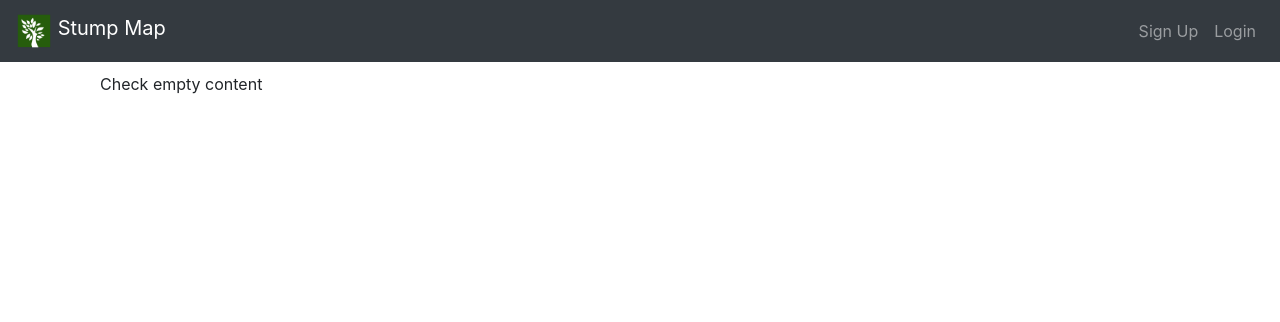
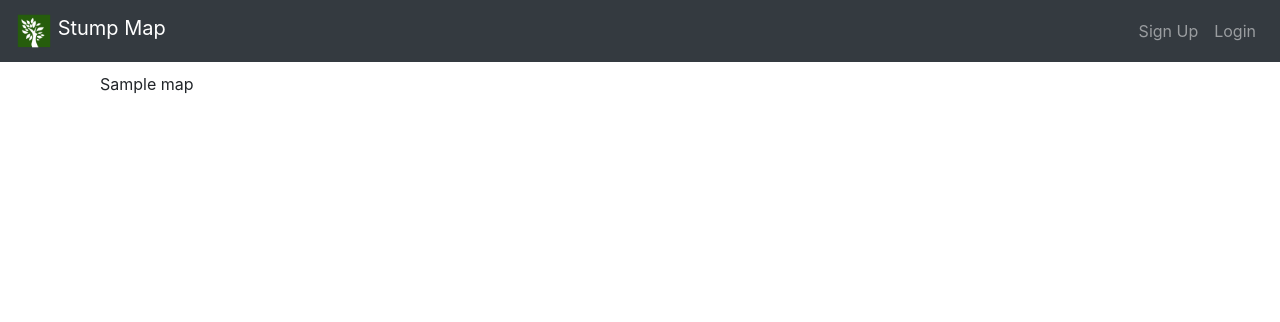
Before and after one commit to aslepaugo/stump-map, a Flask app: template webapp/templates/index.html in a window 1280 px wide. Shown: the top 322 px of the page. Run offline with Flask 2, Linux system fonts and the light colour scheme; the template is opened without the code that fills it: most values are stand-ins (such as "Sample title", 1, 10 or a date in 2020); some libraries are stand-ins or nearby versions.

Commit message:
Fixed stump model

```diff
--- a/webapp/__init__.py
+++ b/webapp/__init__.py
@@ -21,7 +21,6 @@ def create_app():
     def load_user(user_id):
         return User.query.get(int(user_id))
 
-
     from .auth import auth as auth_blueprint
     from .main import main as main_blueprint
 
--- a/webapp/config.py
+++ b/webapp/config.py
@@ -1,4 +1,4 @@
 SECRET_KEY = 'secret-key-goes-here'
 SQLALCHEMY_TRACK_MODIFICATIONS = True
 TEMPLATES_AUTO_RELOAD = True
-SQLALCHEMY_DATABASE_URI = 'postgresql+psycopg2://postgres:postgres@localhost:5430/localDB'
+SQLALCHEMY_DATABASE_URI = 'postgresql+psycopg2://postgres:postgres@localhost:5430/stump_map'
--- a/webapp/main.py
+++ b/webapp/main.py
@@ -1,6 +1,8 @@
 from flask import Blueprint, render_template, redirect, url_for, request
 from flask_login import login_required, current_user
 import folium
+
+from webapp.models import Stump
 
 main = Blueprint('main', __name__)
 
--- a/webapp/models.py
+++ b/webapp/models.py
@@ -12,3 +12,9 @@ class Invite(db.Model):
     id = db.Column(db.Integer, primary_key=True)
     invite_code = db.Column(db.String(20), unique=True)
     expire_date = db.Column(db.DateTime)
+
+
+class Stump(db.Model):
+    id = db.Column(db.Integer, primary_key=True)
+    latitude = db.Column(db.Float)
+    longitude = db.Column(db.Float)
--- a/webapp/templates/index.html
+++ b/webapp/templates/index.html
@@ -2,6 +2,6 @@
 
 {% block content %}
 <div class="container">
-Check empty content
+    {{ map | safe }}
 </div>
 {% endblock %}
```
